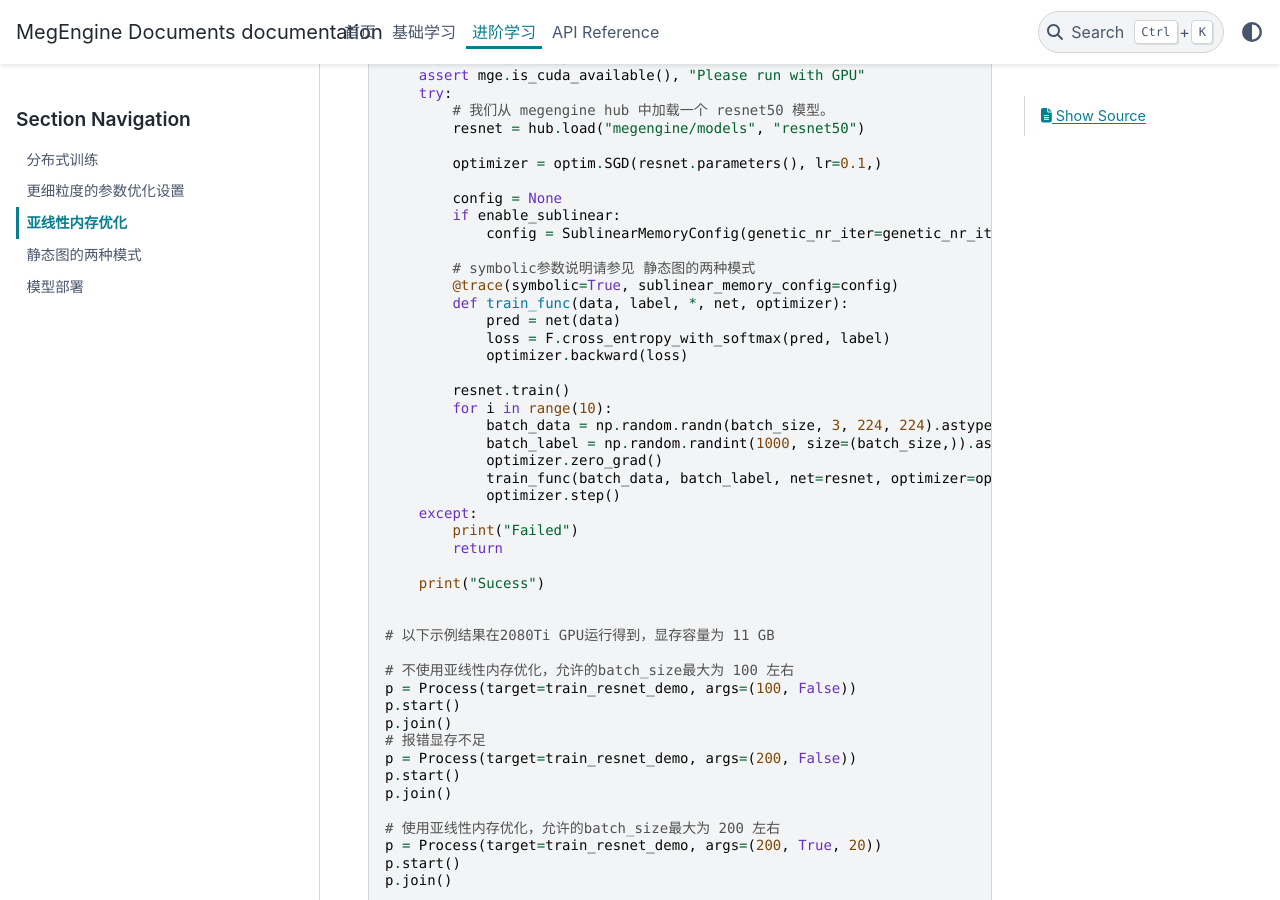
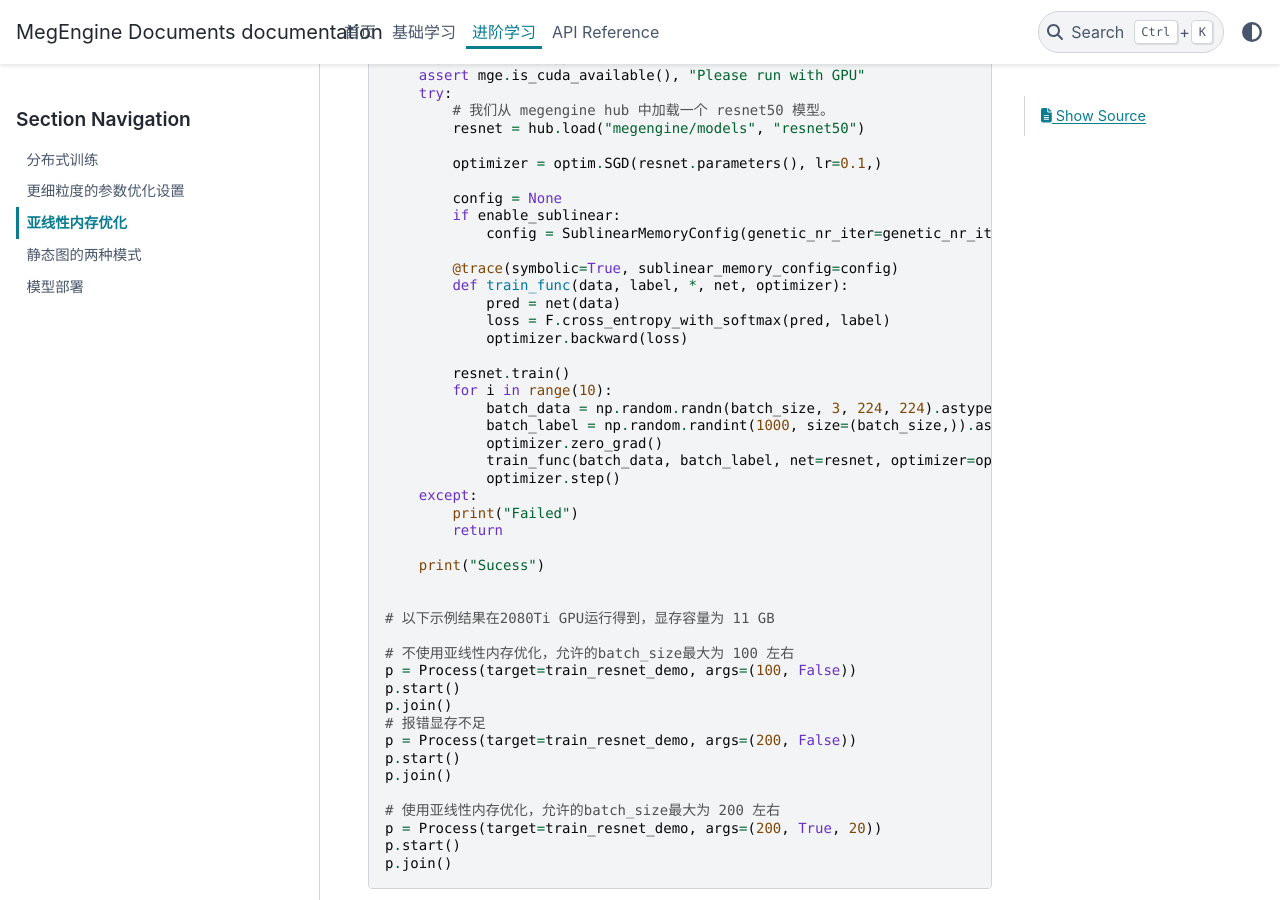
Before and after one commit to MegEngine/Docs, a Sphinx documentation site: the page built from source/advanced/sublinear.rst, in a window 1280 px wide and 900 px high, scrolled down 992 px. Built offline with Sphinx 7.4.7 and the PyData theme 0.15.4, drawn with Linux system fonts in a browser that asks for light colours; pages that are not in the unit, such as notebooks, are missing from menus.

Commit message:
remove one line
GitOrigin-RevId: 10381eb75430d418666dc5cf90affc0918c65f4e

```diff
--- a/source/advanced/sublinear.rst
+++ b/source/advanced/sublinear.rst
@@ -50,7 +50,6 @@
             if enable_sublinear:
                 config = SublinearMemoryConfig(genetic_nr_iter=genetic_nr_iter)
 
-            # symbolic参数说明请参见 静态图的两种模式
             @trace(symbolic=True, sublinear_memory_config=config)
             def train_func(data, label, *, net, optimizer):
                 pred = net(data)
```
